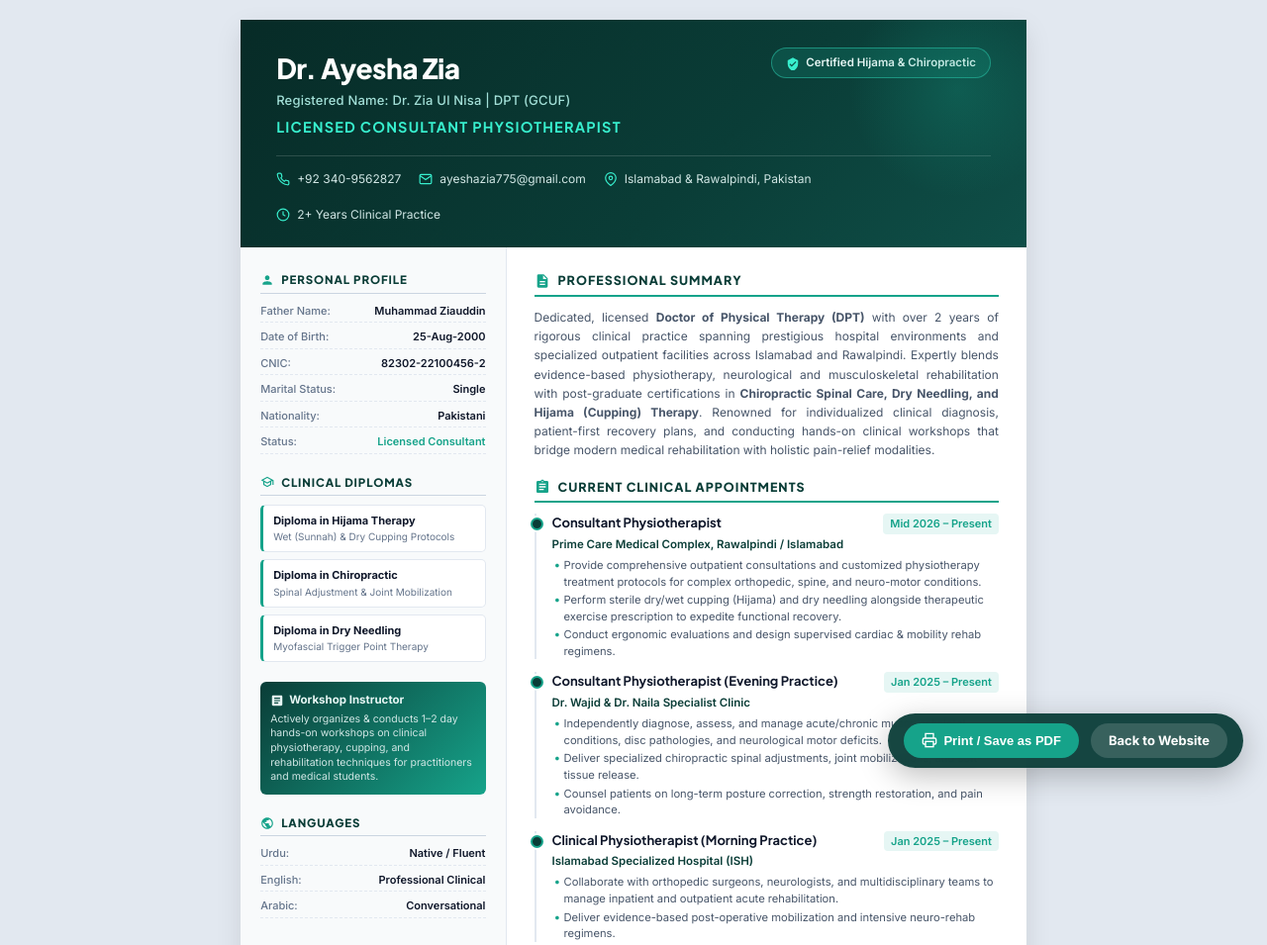
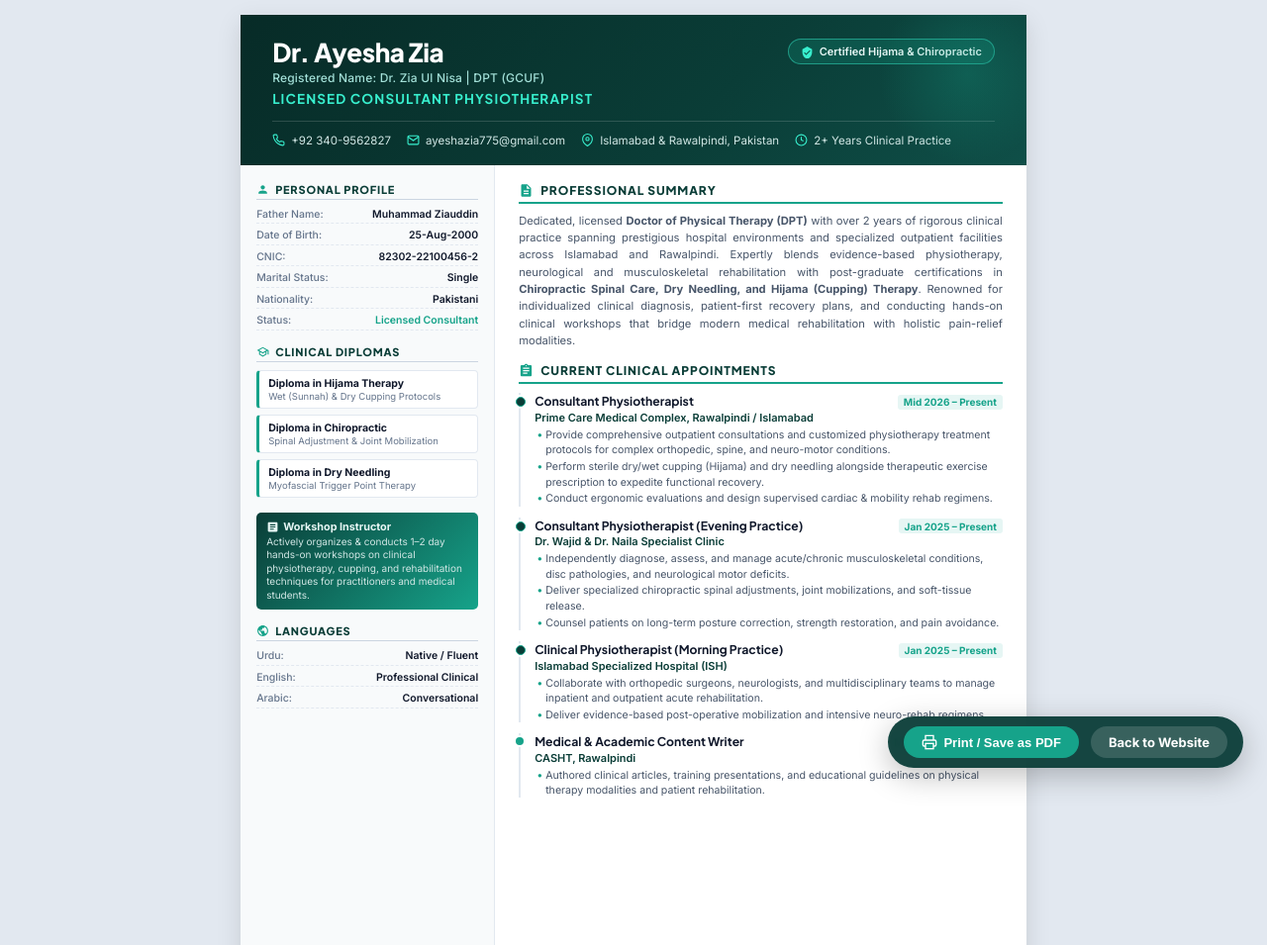
Before and after one commit to digiart-aamir/physio_dr_ayesha, a plain HTML site: page cv.html in a window 1280 px wide. Shown: the top 955 px of the page at 99% size. Drawn offline with Linux system fonts and the light colour scheme.

Commit message:
cv improved

```diff
--- a/cv.html
+++ b/cv.html
@@ -13,7 +13,6 @@
     --primary-light: #125B53;
     --accent: #16A38A;
     --accent-soft: #E6F6F4;
-    --accent-glow: rgba(22, 163, 138, 0.12);
     --dark: #0F172A;
     --text: #334155;
     --text-muted: #64748B;
@@ -22,47 +21,65 @@
     --white: #FFFFFF;
   }
 
+  @page {
+    size: A4 portrait;
+    margin: 0;
+  }
+
   * {
     box-sizing: border-box;
     margin: 0;
     padding: 0;
   }
 
-  body {
+  html, body {
+    margin: 0;
+    padding: 0;
+    background: #E2E8F0;
     font-family: 'Inter', -apple-system, BlinkMacSystemFont, 'Segoe UI', Roboto, sans-serif;
     color: var(--text);
-    background: #E2E8F0;
-    line-height: 1.5;
     -webkit-font-smoothing: antialiased;
   }
 
-  /* Printable A4 Sheets */
+  /* Fixed A4 Page Containers */
   .cv-page {
     width: 210mm;
-    min-height: 297mm;
     height: 297mm;
-    margin: 20px auto;
+    max-height: 297mm;
+    margin: 15px auto;
     background: var(--white);
-    box-shadow: 0 10px 25px rgba(0,0,0,0.1);
-    position: relative;
-    overflow: hidden;
+    box-shadow: 0 8px 24px rgba(0,0,0,0.12);
     display: flex;
     flex-direction: column;
-    page-break-after: always;
+    justify-content: space-between;
+    overflow: hidden;
+    position: relative;
+    page-break-inside: avoid;
   }
 
   @media print {
-    body {
-      background: none;
-      -webkit-print-color-adjust: exact;
-      print-color-adjust: exact;
+    html, body {
+      background: #FFFFFF !important;
+      width: 210mm !important;
+      height: auto !important;
+      margin: 0 !important;
+      padding: 0 !important;
+      -webkit-print-color-adjust: exact !important;
+      print-color-adjust: exact !important;
     }
     .cv-page {
-      margin: 0;
-      box-shadow: none;
-      page-break-after: always;
-      height: 297mm;
-      max-height: 297mm;
+      margin: 0 !important;
+      box-shadow: none !important;
+      width: 210mm !important;
+      height: 297mm !important;
+      max-height: 297mm !important;
+      min-height: 297mm !important;
+      overflow: hidden !important;
+      page-break-after: always !important;
+      page-break-inside: avoid !important;
+    }
+    .cv-page:last-of-type {
+      page-break-after: avoid !important;
     }
     .no-print {
       display: none !important;
@@ -73,17 +90,18 @@
   .cv-header {
     background: linear-gradient(135deg, #072B27 0%, #0A3D37 60%, #0F4F48 100%);
     color: var(--white);
-    padding: 28px 36px 24px;
+    padding: 24px 32px 18px;
     position: relative;
+    flex-shrink: 0;
   }
 
   .cv-header::after {
     content: '';
     position: absolute;
-    right: -40px;
-    top: -40px;
-    width: 220px;
-    height: 220px;
+    right: -30px;
+    top: -30px;
+    width: 180px;
+    height: 180px;
     border-radius: 50%;
     background: radial-gradient(circle, rgba(22,163,138,0.25) 0%, rgba(22,163,138,0) 70%);
     pointer-events: none;
@@ -97,70 +115,70 @@
 
   .header-title-group h1 {
     font-family: 'Plus Jakarta Sans', sans-serif;
-    font-size: 28px;
+    font-size: 26px;
     font-weight: 800;
-    letter-spacing: -0.5px;
+    letter-spacing: -0.4px;
     color: #FFFFFF;
-    margin-bottom: 2px;
+    line-height: 1.1;
   }
 
   .header-title-group .alias {
-    font-size: 13px;
+    font-size: 12px;
     font-weight: 500;
     color: #A3E0D8;
-    margin-bottom: 6px;
+    margin-top: 3px;
+    margin-bottom: 5px;
     letter-spacing: 0.2px;
   }
 
   .header-title-group .designation {
     font-family: 'Plus Jakarta Sans', sans-serif;
-    font-size: 14.5px;
+    font-size: 13.5px;
     font-weight: 700;
     color: #38EFCE;
     text-transform: uppercase;
-    letter-spacing: 1.2px;
+    letter-spacing: 1.1px;
   }
 
   .header-badge {
-    background: rgba(22, 163, 138, 0.2);
-    border: 1px solid rgba(56, 239, 206, 0.4);
-    padding: 6px 14px;
+    background: rgba(22, 163, 138, 0.22);
+    border: 1px solid rgba(56, 239, 206, 0.45);
+    padding: 5px 12px;
     border-radius: 20px;
-    font-size: 11.5px;
+    font-size: 11px;
     font-weight: 600;
     color: #E6F6F4;
     display: inline-flex;
     align-items: center;
     gap: 6px;
-    white-space: nowrap;
   }
 
   .header-badge svg {
-    width: 14px;
-    height: 14px;
+    width: 13px;
+    height: 13px;
     fill: #38EFCE;
   }
 
   .contact-strip {
     display: flex;
     flex-wrap: wrap;
-    gap: 18px;
-    margin-top: 18px;
-    padding-top: 14px;
+    gap: 16px;
+    margin-top: 14px;
+    padding-top: 12px;
     border-top: 1px solid rgba(255, 255, 255, 0.15);
-    font-size: 12px;
+    font-size: 11.5px;
     color: #D1E7E5;
   }
 
   .contact-item {
     display: flex;
     align-items: center;
-    gap: 7px;
+    gap: 6px;
   }
 
   .contact-item svg {
-    width: 14px;
-    height: 14px;
+    width: 13px;
+    height: 13px;
     stroke: #38EFCE;
     fill: none;
     stroke-width: 2;
@@ -170,7 +188,7 @@
   /* Two Column Body Layout */
   .cv-body {
     display: grid;
-    grid-template-columns: 71mm 1fr;
+    grid-template-columns: 68mm 1fr;
     flex: 1;
     overflow: hidden;
   }
@@ -179,47 +197,25 @@
   .cv-sidebar {
     background: #F8FAFB;
     border-right: 1px solid var(--border);
-    padding: 24px 20px;
+    padding: 18px 16px;
     display: flex;
     flex-direction: column;
-    gap: 20px;
+    gap: 15px;
   }
 
   /* Main Column */
   .cv-main {
-    padding: 24px 28px;
+    padding: 18px 24px;
     display: flex;
     flex-direction: column;
-    gap: 18px;
+    gap: 14px;
     background: var(--white);
   }
 
   /* Section Headings */
   .sec-title {
     font-family: 'Plus Jakarta Sans', sans-serif;
-    font-size: 12.5px;
-    font-weight: 800;
-    text-transform: uppercase;
-    letter-spacing: 1px;
-    color: var(--primary);
-    display: flex;
-    align-items: center;
-    gap: 8px;
-    margin-bottom: 11px;
-    padding-bottom: 5px;
-    border-bottom: 2px solid var(--accent);
-  }
-
-  .sec-title svg {
-    width: 16px;
-    height: 16px;
-    fill: var(--accent);
-    flex-shrink: 0;
-  }
-
-  .sidebar-sec-title {
-    font-family: 'Plus Jakarta Sans', sans-serif;
-    font-size: 11.5px;
+    font-size: 12px;
     font-weight: 800;
     text-transform: uppercase;
     letter-spacing: 0.9px;
@@ -229,19 +225,41 @@
     gap: 7px;
     margin-bottom: 9px;
     padding-bottom: 4px;
+    border-bottom: 2px solid var(--accent);
+  }
+
+  .sec-title svg {
+    width: 15px;
+    height: 15px;
+    fill: var(--accent);
+    flex-shrink: 0;
+  }
+
+  .sidebar-sec-title {
+    font-family: 'Plus Jakarta Sans', sans-serif;
+    font-size: 11px;
+    font-weight: 800;
+    text-transform: uppercase;
+    letter-spacing: 0.8px;
+    color: var(--primary);
+    display: flex;
+    align-items: center;
+    gap: 6px;
+    margin-bottom: 8px;
+    padding-bottom: 3px;
     border-bottom: 1.5px solid #CBD5E1;
   }
 
   .sidebar-sec-title svg {
-    width: 14px;
-    height: 14px;
+    width: 13px;
+    height: 13px;
     fill: var(--accent);
   }
 
   /* Summary Box */
   .summary-text {
-    font-size: 12px;
-    line-height: 1.6;
+    font-size: 11.2px;
+    line-height: 1.55;
     color: #475569;
     text-align: justify;
   }
@@ -249,9 +267,9 @@
   /* Timeline & Experience Items */
   .exp-item {
     position: relative;
-    padding-left: 16px;
+    padding-left: 14px;
     border-left: 2px solid #E2E8F0;
-    margin-bottom: 13px;
+    margin-bottom: 11px;
   }
 
   .exp-item:last-child {
@@ -261,10 +279,10 @@
   .exp-item::before {
     content: '';
     position: absolute;
-    left: -5.5px;
+    left: -5px;
     top: 4px;
-    width: 9px;
-    height: 9px;
+    width: 8px;
+    height: 8px;
     border-radius: 50%;
     background: var(--accent);
     box-shadow: 0 0 0 2px var(--white);
@@ -272,46 +290,43 @@
 
   .exp-item.current::before {
     background: #0A3D37;
-    border: 2px solid var(--accent);
+    border: 1.5px solid var(--accent);
   }
 
   .exp-header {
     display: flex;
     justify-content: space-between;
     align-items: baseline;
-    margin-bottom: 2px;
+    margin-bottom: 1px;
   }
 
   .exp-role {
-    font-size: 13px;
+    font-size: 12.2px;
     font-weight: 700;
     color: var(--dark);
     font-family: 'Plus Jakarta Sans', sans-serif;
   }
 
   .exp-date {
-    font-size: 11px;
-    font-weight: 600;
+    font-size: 10px;
+    font-weight: 700;
     color: var(--accent);
     background: var(--accent-soft);
-    padding: 2px 7px;
-    border-radius: 4px;
+    padding: 1.5px 6px;
+    border-radius: 3px;
     white-space: nowrap;
   }
 
   .exp-org {
-    font-size: 11.5px;
+    font-size: 11px;
     font-weight: 600;
     color: var(--primary);
-    margin-bottom: 4px;
-    display: flex;
-    align-items: center;
-    gap: 5px;
+    margin-bottom: 3px;
   }
 
   .exp-desc {
-    font-size: 11.2px;
-    line-height: 1.48;
+    font-size: 10.6px;
+    line-height: 1.45;
     color: #475569;
   }
 
@@ -322,8 +337,8 @@
 
   .exp-desc li {
     position: relative;
-    padding-left: 12px;
-    margin-bottom: 2px;
+    padding-left: 11px;
+    margin-bottom: 1.5px;
   }
 
   .exp-desc li::before {
@@ -331,7 +346,7 @@
     position: absolute;
     left: 2px;
     color: var(--accent);
-    font-size: 12px;
+    font-size: 11px;
     line-height: 1.3;
   }
 
@@ -340,9 +355,9 @@
     background: var(--white);
     border: 1px solid var(--border);
     border-left: 3px solid var(--accent);
-    border-radius: 5px;
-    padding: 7px 10px;
-    margin-bottom: 7px;
+    border-radius: 4px;
+    padding: 6px 9px;
+    margin-bottom: 6px;
   }
 
   .diploma-card:last-child {
@@ -350,14 +365,14 @@
   }
 
   .diploma-title {
-    font-size: 11px;
+    font-size: 10.5px;
     font-weight: 700;
     color: var(--dark);
     margin-bottom: 1px;
   }
 
   .diploma-sub {
-    font-size: 10px;
+    font-size: 9.5px;
     color: var(--text-muted);
   }
 
@@ -365,14 +380,14 @@
   .info-list {
     display: flex;
     flex-direction: column;
-    gap: 6px;
-    font-size: 11px;
+    gap: 5px;
+    font-size: 10.5px;
   }
 
   .info-row {
     display: flex;
     justify-content: space-between;
-    padding-bottom: 3px;
+    padding-bottom: 2.5px;
     border-bottom: 1px dashed #E2E8F0;
   }
 
@@ -389,30 +404,30 @@
 
   /* Skills & Tags */
   .skill-group {
-    margin-bottom: 9px;
+    margin-bottom: 8px;
   }
 
   .skill-group-title {
-    font-size: 10.5px;
+    font-size: 10px;
     font-weight: 700;
     color: var(--primary);
-    margin-bottom: 5px;
+    margin-bottom: 4px;
   }
 
   .pill-container {
     display: flex;
     flex-wrap: wrap;
-    gap: 4px;
+    gap: 3.5px;
   }
 
   .pill {
     background: var(--white);
     border: 1px solid #CBD5E1;
-    font-size: 10px;
+    font-size: 9.5px;
     font-weight: 600;
     color: #334155;
-    padding: 2.5px 7px;
-    border-radius: 4px;
+    padding: 2px 6px;
+    border-radius: 3px;
   }
 
   .pill.highlight {
@@ -423,7 +438,7 @@
 
   /* Education block */
   .edu-item {
-    margin-bottom: 10px;
+    margin-bottom: 8px;
   }
 
   .edu-item:last-child {
@@ -431,20 +446,20 @@
   }
 
   .edu-degree {
-    font-size: 12.5px;
+    font-size: 11.8px;
     font-weight: 700;
     color: var(--dark);
     font-family: 'Plus Jakarta Sans', sans-serif;
   }
 
   .edu-school {
-    font-size: 11.5px;
+    font-size: 11px;
     font-weight: 600;
     color: var(--primary);
   }
 
   .edu-meta {
-    font-size: 10.5px;
+    font-size: 10px;
     color: var(--text-muted);
     display: flex;
     justify-content: space-between;
@@ -454,37 +469,37 @@
   .workshop-box {
     background: linear-gradient(135deg, #0A3D37 0%, #16A38A 100%);
     color: var(--white);
-    padding: 10px;
-    border-radius: 6px;
-    font-size: 10.5px;
+    padding: 8px 10px;
+    border-radius: 5px;
+    font-size: 10px;
   }
 
   .workshop-box h4 {
-    font-size: 11.5px;
+    font-size: 10.8px;
     font-weight: 700;
-    margin-bottom: 3px;
+    margin-bottom: 2px;
     color: #E6F6F4;
     display: flex;
     align-items: center;
-    gap: 5px;
+    gap: 4px;
   }
 
   .workshop-box p {
     color: #D1E7E5;
-    line-height: 1.4;
+    line-height: 1.35;
   }
 
   /* Footer on Page */
   .cv-page-footer {
-    padding: 8px 36px;
+    padding: 6px 32px;
     background: #F1F5F9;
     border-top: 1px solid var(--border);
-    font-size: 10px;
+    font-size: 9.5px;
     color: var(--text-muted);
     display: flex;
     justify-content: space-between;
     align-items: center;
-    margin-top: auto;
+    flex-shrink: 0;
   }
 
   /* Action Buttons for Browser View */
@@ -625,7 +640,7 @@
       <!-- Workshop Conductor Box -->
       <div class="workshop-box">
         <h4>
-          <svg width="14" height="14" viewBox="0 0 24 24" fill="currentColor"><path d="M19 3H5c-1.1 0-2 .9-2 2v14c0 1.1.9 2 2 2h14c1.1 0 2-.9 2-2V5c0-1.1-.9-2-2-2zm-5 14H7v-2h7v2zm3-4H7v-2h10v2zm0-4H7V7h10v2z"/></svg>
+          <svg width="13" height="13" viewBox="0 0 24 24" fill="currentColor"><path d="M19 3H5c-1.1 0-2 .9-2 2v14c0 1.1.9 2 2 2h14c1.1 0 2-.9 2-2V5c0-1.1-.9-2-2-2zm-5 14H7v-2h7v2zm3-4H7v-2h10v2zm0-4H7V7h10v2z"/></svg>
           Workshop Instructor
         </h4>
         <p>Actively organizes &amp; conducts 1–2 day hands-on workshops on clinical physiotherapy, cupping, and rehabilitation techniques for practitioners and medical students.</p>
@@ -739,9 +754,9 @@
 <!-- ==================== PAGE 2 ==================== -->
 <div class="cv-page">
   <!-- Minimal Header for Page 2 -->
-  <div style="background: var(--primary); padding: 12px 36px; display: flex; justify-content: space-between; align-items: center; color: var(--white);">
+  <div style="background: var(--primary); padding: 12px 32px; display: flex; justify-content: space-between; align-items: center; color: var(--white); flex-shrink: 0;">
     <div>
-      <span style="font-family: 'Plus Jakarta Sans', sans-serif; font-size: 15px; font-weight: 800; letter-spacing: 0.5px;">DR. AYESHA ZIA</span>
+      <span style="font-family: 'Plus Jakarta Sans', sans-serif; font-size: 14.5px; font-weight: 800; letter-spacing: 0.5px;">DR. AYESHA ZIA</span>
       <span style="font-size: 11px; color: #38EFCE; margin-left: 8px;">| Licensed Consultant Physiotherapist</span>
     </div>
     <div style="font-size: 11px; color: #D1E7E5;">
@@ -795,13 +810,13 @@
         </div>
       </div>
 
-      <!-- Professional Memberships -->
+      <!-- Professional Philosophy -->
       <div>
         <h3 class="sidebar-sec-title">
           <svg viewBox="0 0 24 24"><path d="M16.5 12c1.38 0 2.49-1.12 2.49-2.5S17.88 7 16.5 7C15.12 7 14 8.12 14 9.5s1.12 2.5 2.5 2.5zM9 11c1.66 0 2.99-1.34 2.99-3S10.66 5 9 5C7.34 5 6 6.34 6 8s1.34 3 3 3zm7.5 3c-1.83 0-5.5.92-5.5 2.75V19h11v-2.25c0-1.83-3.67-2.75-5.5-2.75zM9 13c-2.33 0-7 1.17-7 3.5V19h7v-2.25c0-.85.34-1.66.92-2.31C9.64 14.16 9.3 14 9 13z"/></svg>
           Clinical Philosophy
         </h3>
-        <p style="font-size: 10.5px; line-height: 1.5; color: #475569;">
+        <p style="font-size: 10.2px; line-height: 1.45; color: #475569;">
           Committed to ethical, evidence-based physical therapy combined with targeted manual interventions. Believes in empowering patients through progressive movement re-education, pain science education, and lifestyle enhancement.
         </p>
       </div>
@@ -812,7 +827,7 @@
           <svg viewBox="0 0 24 24"><path d="M12 2C6.48 2 2 6.48 2 12s4.48 10 10 10 10-4.48 10-10S17.52 2 12 2zm1 15h-2v-6h2v6zm0-8h-2V7h2v2z"/></svg>
           References
         </h3>
-        <p style="font-size: 11px; color: var(--text-muted); font-style: italic;">
+        <p style="font-size: 10.5px; color: var(--text-muted); font-style: italic;">
           Furnished upon request, including endorsements from senior clinicians and faculty at ISH, HFH, and CASHT.
         </p>
       </div>
@@ -890,7 +905,7 @@
         </div>
 
         <!-- FSc -->
-        <div class="edu-item" style="border-top: 1px dashed var(--border); padding-top: 8px;">
+        <div class="edu-item" style="border-top: 1px dashed var(--border); padding-top: 6px;">
           <div class="edu-degree">Higher Secondary School Certificate (FSc Pre-Medical)</div>
           <div class="edu-school">Islamia College, Hajira</div>
           <div class="edu-meta">
@@ -900,7 +915,7 @@
         </div>
 
         <!-- Matric -->
-        <div class="edu-item" style="border-top: 1px dashed var(--border); padding-top: 8px;">
+        <div class="edu-item" style="border-top: 1px dashed var(--border); padding-top: 6px;">
           <div class="edu-degree">Secondary School Certificate (Matriculation in Science)</div>
           <div class="edu-school">Islamia College, Hajira</div>
           <div class="edu-meta">
@@ -916,12 +931,12 @@
           <svg viewBox="0 0 24 24"><path d="M9 16.2L4.8 12l-1.4 1.4L9 19 21 7l-1.4-1.4L9 16.2z"/></svg>
           Credentials &amp; Verification
         </h2>
-        <div style="background: var(--bg-light); border: 1px solid var(--border); border-radius: 6px; padding: 10px 14px; font-size: 11px; line-height: 1.5;">
-          <div style="display:flex; justify-content:space-between; margin-bottom:4px;">
+        <div style="background: var(--bg-light); border: 1px solid var(--border); border-radius: 5px; padding: 8px 12px; font-size: 10.5px; line-height: 1.5;">
+          <div style="display:flex; justify-content:space-between; margin-bottom:3px;">
             <strong style="color:var(--primary);">Professional Status:</strong>
             <span style="color:var(--dark); font-weight:600;">Licensed Consultant Physiotherapist</span>
           </div>
-          <div style="display:flex; justify-content:space-between; margin-bottom:4px;">
+          <div style="display:flex; justify-content:space-between; margin-bottom:3px;">
             <strong style="color:var(--primary);">Clinical Experience:</strong>
             <span style="color:var(--dark); font-weight:600;">2+ Years Verified Active Practice</span>
           </div>
```
Also changed, not shown: index.html (+21 -1 lines), 1 other file.
